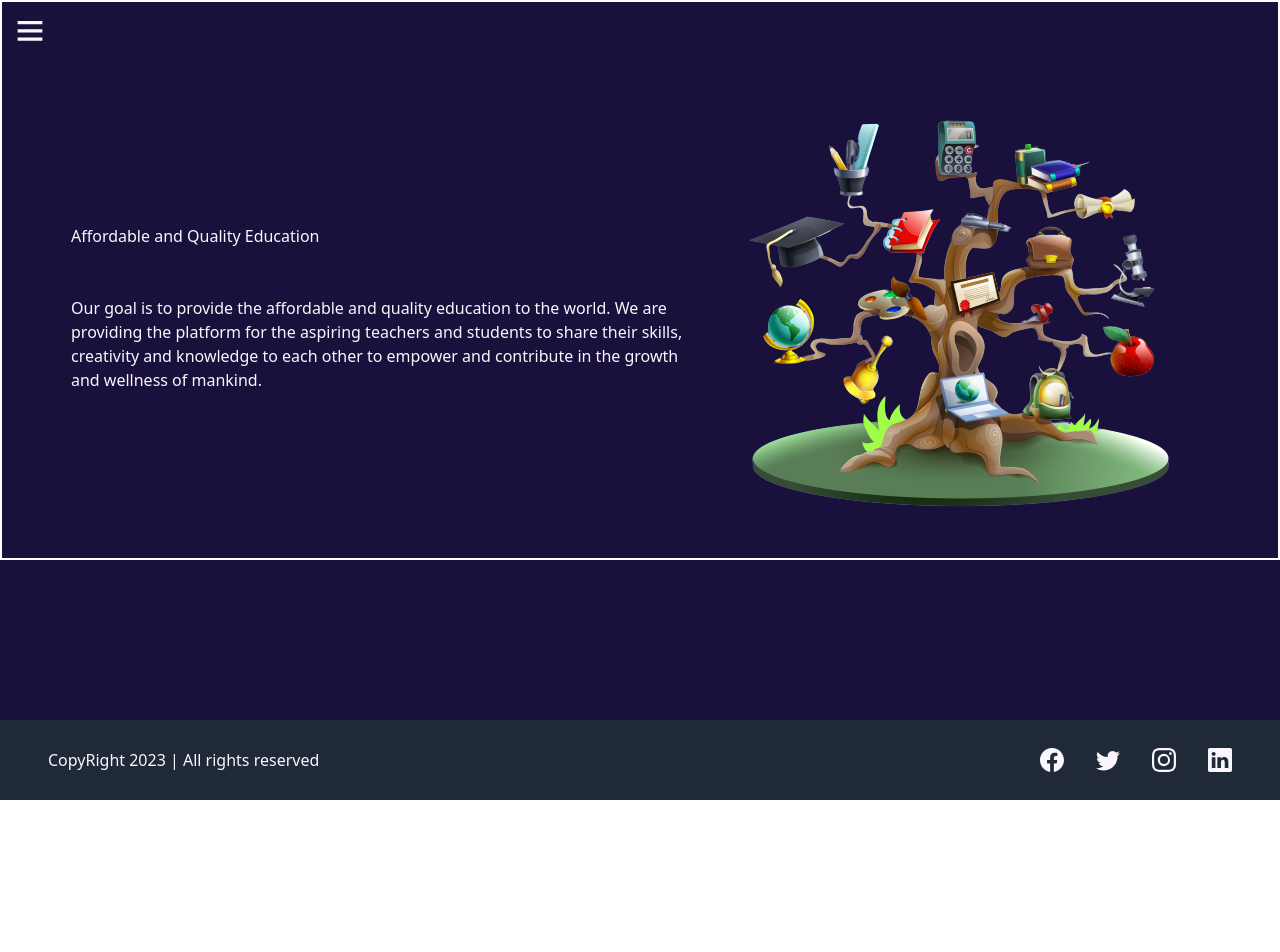
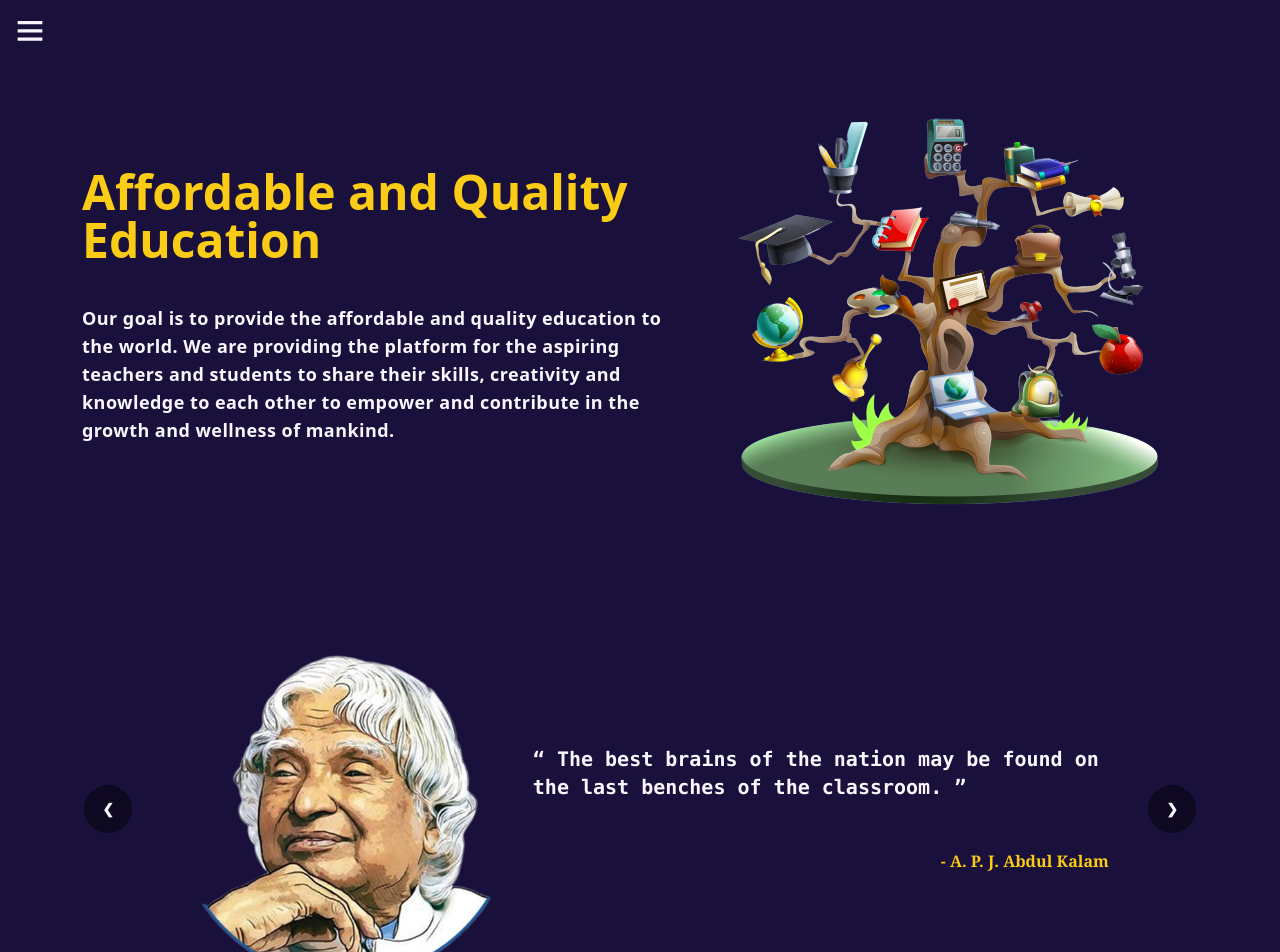
Before and after one commit to Sohel-786/LMS, a React (Vite) app in the folder client/: page /about in a window 1280 px wide. Shown: the top 952 px of the page. Before the commit the page ends 800 px from the top, so only its background shows below. Built offline with nearby package versions, Linux system fonts and the light colour scheme.

Commit message:
Added About Us Page

```diff
--- /dev/null
+++ b/client/src/components/About/Slide.jsx
@@ -0,0 +1,27 @@
+function Slide({num , url, q, author, leftId, rightId }){
+    return(
+        <div
+        id={num}
+        className="carousel-item relative w-full flex justify-center items-center"
+      >
+        <div className="w-full flex justify-center items-center h-full gap-4">
+          <img src={url} alt={author} className="w-[30%]" />
+          <div className="w-1/2 flex flex-col h-full justify-center items-center">
+            <q className="text-xl font-bold font-mono">{q}</q>
+            <p className="pt-12 self-end text-yellow-400 font-bold font-serif">- {author}</p>
+          </div>
+        </div>
+
+        <div className="absolute flex justify-between transform -translate-y-1/2 left-5 right-5 top-1/2">
+          <a href={leftId} className="btn btn-circle">
+            ❮
+          </a>
+          <a href={rightId} className="btn btn-circle">
+            ❯
+          </a>
+        </div>
+      </div>
+    )
+}
+
+export default Slide;
--- a/client/src/components/Footer/Footer.jsx
+++ b/client/src/components/Footer/Footer.jsx
@@ -7,7 +7,7 @@ function Footer(){
     const year = newDate.getFullYear();
 
     return(
-        <footer className="flex w-full bg-gray-800 absolute bottom-0 flex-col sm:flex-row items-center h-[10vh] justify-between py-4 px-4 sm:px-12">
+        <footer className="flex w-full bg-gray-800 flex-col sm:flex-row items-center h-[10vh] justify-between py-4 px-4 sm:px-12">
             <section>
                 <h1 className='text-base font-sans'>CopyRight {year} | All rights reserved</h1>
             </section>
--- a/client/src/pages/Aboutus.jsx
+++ b/client/src/pages/Aboutus.jsx
@@ -1,14 +1,15 @@
+import Slide from "../components/About/Slide";
 import HomeLayout from "../layouts/HomeLayout";
-import aboutImage from "../../public/assets/aboutImage.png";
+import aboutImage from "/assets/aboutImage.png";
 
 function Aboutus() {
   return (
     <HomeLayout>
-      <section className="flex justify-center items-center mx-auto border-[2px] border-white pt-14">
-        <div className="w-full flex justify-center items-center">
-          <div className="w-1/2 flex flex-col justify-center gap-12">
-            <h1>Affordable and Quality Education</h1>
-            <p>
+      <section className="flex flex-col justify-center items-center mx-auto pt-14">
+        <div className="w-full flex justify-center items-center px-10 gap-4">
+          <div className="w-1/2 flex flex-col justify-center gap-10">
+            <h1 className="text-5xl text-yellow-400 font-bold font-sans">Affordable and Quality Education</h1>
+            <p className="text-lg tracking-wide font-semibold">
               Our goal is to provide the affordable and quality education to the
               world. We are providing the platform for the aspiring teachers and
               students to share their skills, creativity and knowledge to each
@@ -21,6 +22,18 @@ function Aboutus() {
             <img src={aboutImage} alt="About Us Main Image" />
           </div>
         </div>
+
+        <div className="carousel w-[90%] my-20">
+
+          <Slide num={'slide1'} url={'/assets/apj.png'} q={' The best brains of the nation may be found on the last benches of the classroom. '} author={'A. P. J. Abdul Kalam'} leftId={'#slide4'} rightId={'#slide2'}  />
+
+          <Slide num={'slide2'} url={'/assets/einstein.png'} q={' We cannot solve our problems with the same thinking we used when we created them. '} author={'Albert Einstein'} leftId={'#slide1'} rightId={'#slide3'}  />
+
+          <Slide num={'slide3'} url={'/assets/billGates.png'} q={" What's amazing is, if young people understood how doing well in school makes the rest of their life so much interesting, they would be more motivated. "} author={'Bill Gates'} leftId={'#slide2'} rightId={'#slide4'}  />
+
+          <Slide num={'slide4'} url={'/assets/nelsonMandela.png'} q={' Do not judge me by my successes, judge me by how many times I fell down and got back up again. '} author={'Nelson Mandela'} leftId={'#slide3'} rightId={'#slide1'}  />
+
+        </div>
       </section>
     </HomeLayout>
   );
--- a/client/src/pages/Home.jsx
+++ b/client/src/pages/Home.jsx
@@ -1,6 +1,6 @@
 import { Link } from "react-router-dom";
 import HomeLayout from "../layouts/HomeLayout";
-import homepageImage from '../../public/assets/homepage.png'
+import homepageImage from '/assets/homepage.png'
 
 function Home() {
   return (
```
Also changed, not shown: client/public/assets/nelsonMandela.png (added).
